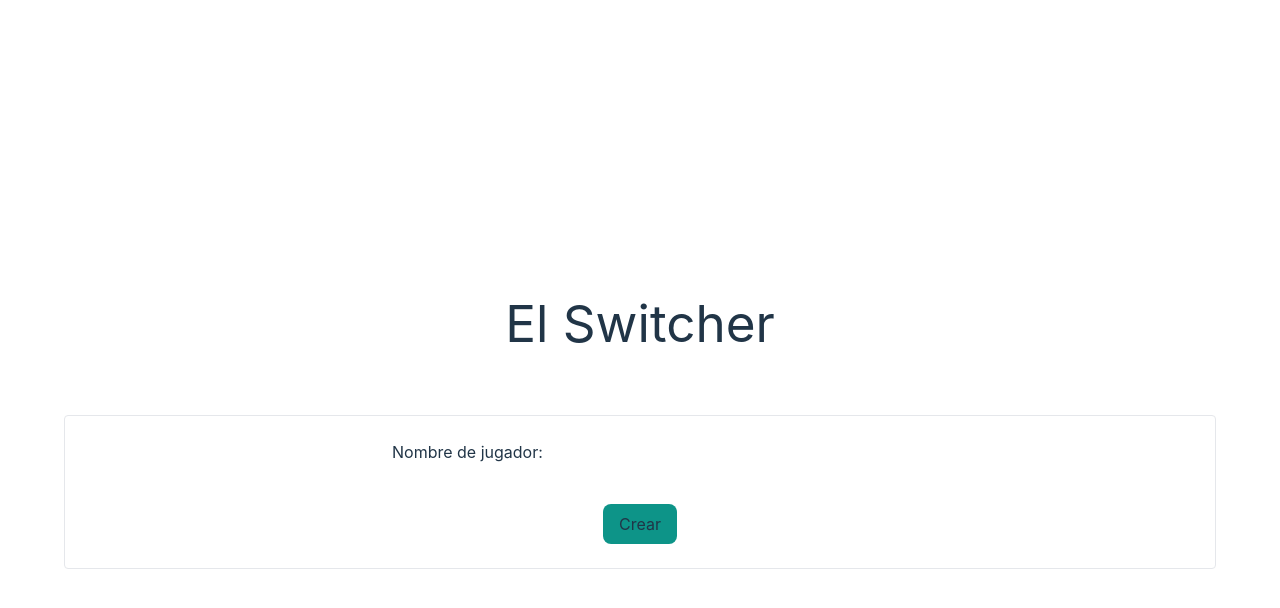
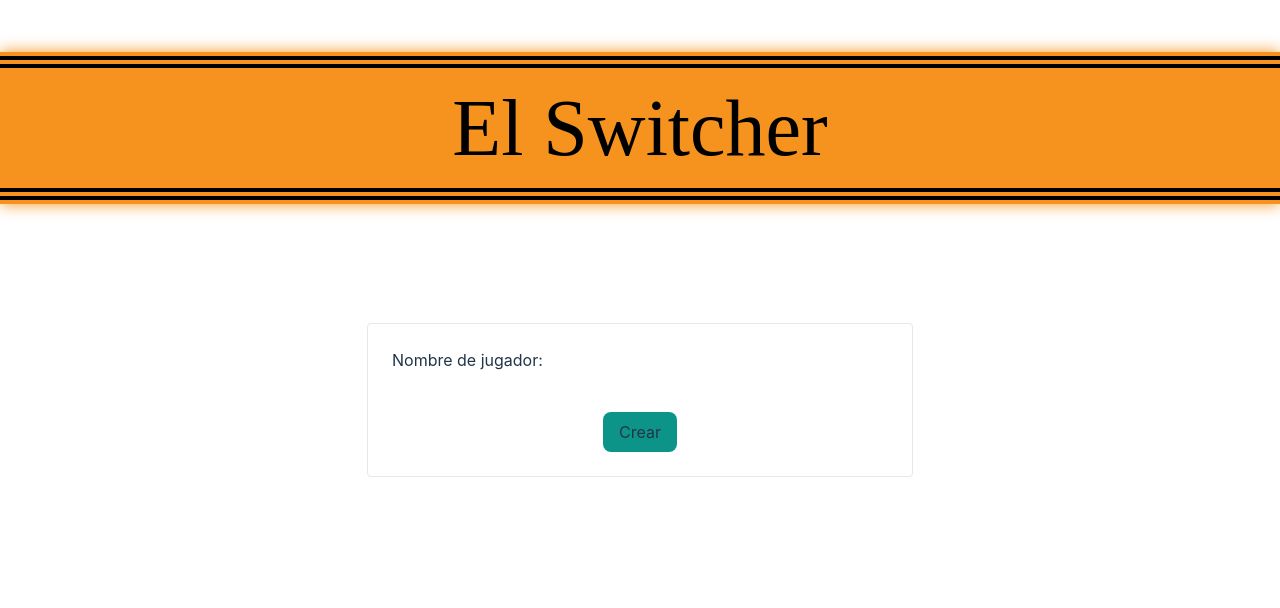
Before and after one commit to achaval-tomas/ingsoft-proyecto, a React (Vite) app: page / in a window 1280 px wide. Shown: the top 608 px of the page. Built offline with nearby package versions, Linux system fonts and the light colour scheme; a web font is replaced by a local one.

Commit message:
SCRUM-122 implement fancy title

```diff
--- a/src/containers/InitialPage/InitialPage.tsx
+++ b/src/containers/InitialPage/InitialPage.tsx
@@ -18,14 +18,26 @@ function InitialPage() {
         }
     }
 
-    return <div className="flex flex-col align-center w-screen px-16">
-        <h1 className="my-16 text-center">El Switcher</h1>
+    return <div className="w-screen h-screen grid items-center gap-4" style={{ gridTemplateRows: "1fr 1fr 1fr" }}>
+        <div className="w-full drop-shadow-[0_0_8px_#f6931e]">
+            <div className="w-full bg-[#f6931e] py-1">
+                <div className="w-full bg-black py-1">
+                    <div className="w-full bg-[#f6931e] py-1">
+                        <div className="w-full bg-black py-1">
+                            <h1 className="w-full text-center bg-[#f6931e] p-4 text-black text-[5rem]" style={{ fontFamily: "seaside-resort" }}>El Switcher</h1>
+                        </div>
+                    </div>
+                </div>
+            </div>
+        </div>
+        <div className="w-full flex-grow flex justify-center items-center">
             <PlayerNameForm handleSubmit={name => void createPlayerHandler(name)} />
             { serverError &&
                 <p className="text-center text-red-500 py-2">
                     Hay un error en el servidor, por favor intentá más tarde
                 </p>
             }
+        </div>
     </div>;
 }
 
```
Lines whose indentation alone changed are shown as unchanged.
